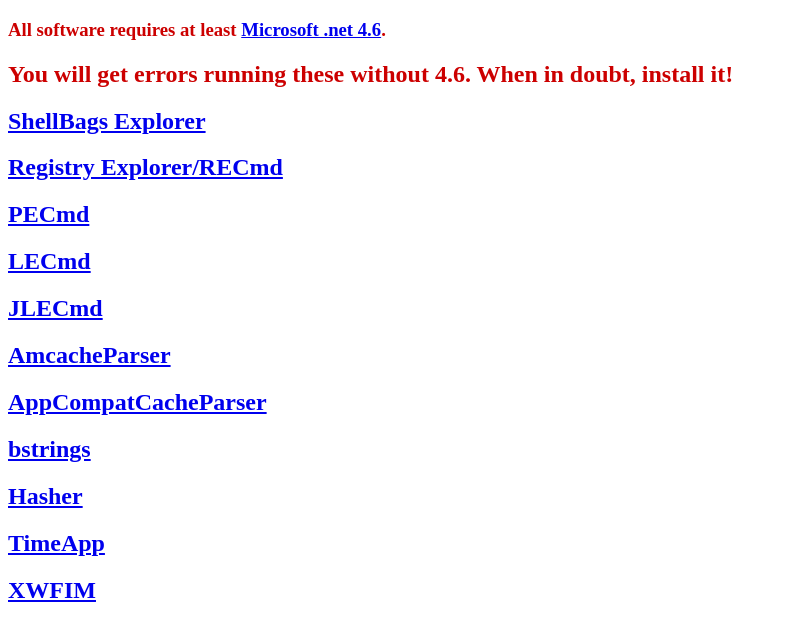
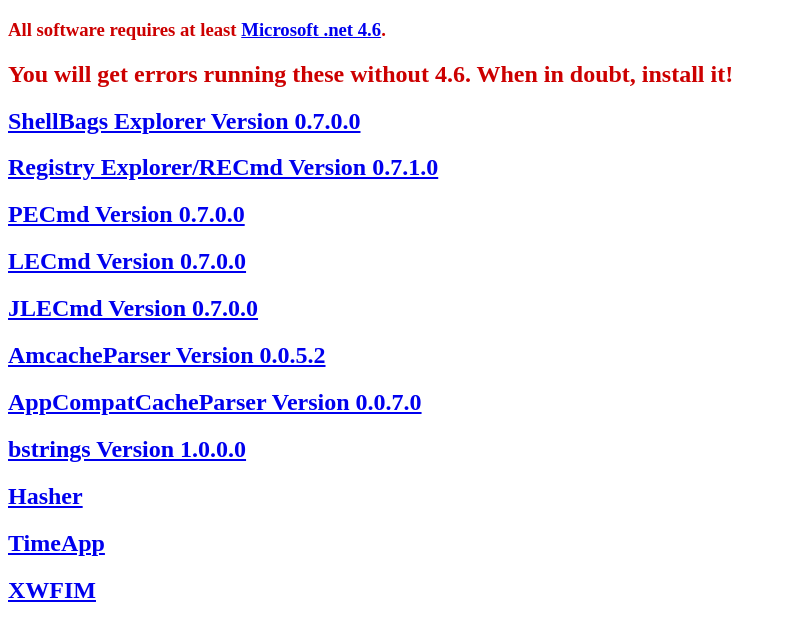
Before and after one commit to rathbuna/ericzimmerman.github.io, a plain HTML site: page index.html in a window 1280 px wide. Shown: the whole page, without its empty margins (0-786 px from the left). Drawn offline with Linux system fonts and the light colour scheme.

Commit message:
Add version numbers

```diff
--- a/index.html
+++ b/index.html
@@ -5,27 +5,27 @@
 <span style="color: #cc0000;"><b>All software requires at least <a href="https://www.microsoft.com/en-us/download/details.aspx?id=48137" target="_blank">Microsoft .net 4.6</a>.&nbsp;</b></span></h3>
 <h2><span style="color: #cc0000;"><b>You will get errors running these without 4.6. When in doubt, install it!</b></span></h2>
 
-<a href="http://ericzimmerman.github.io/Software/ShellBagsExplorer.zip"><h2>ShellBags Explorer</h2></a>
+<a href="http://ericzimmerman.github.io/Software/ShellBagsExplorer.zip"><h2>ShellBags Explorer Version 0.7.0.0</h2></a>
 
 
-<a href="http://ericzimmerman.github.io/Software/RegistryExplorer_RECmd.zip"><h2>Registry Explorer/RECmd</h2></a>
+<a href="http://ericzimmerman.github.io/Software/RegistryExplorer_RECmd.zip"><h2>Registry Explorer/RECmd Version 0.7.1.0</h2></a>
 
 
-<a href="http://ericzimmerman.github.io/Software/PECmd.zip"><h2>PECmd</h2></a>
+<a href="http://ericzimmerman.github.io/Software/PECmd.zip"><h2>PECmd Version 0.7.0.0</h2></a>
 
 
-<a href="http://ericzimmerman.github.io/Software/LECmd.zip"><h2>LECmd</h2></a>
+<a href="http://ericzimmerman.github.io/Software/LECmd.zip"><h2>LECmd Version 0.7.0.0</h2></a>
 
-<a href="http://ericzimmerman.github.io/Software/JLECmd.zip"><h2>JLECmd</h2></a>
+<a href="http://ericzimmerman.github.io/Software/JLECmd.zip"><h2>JLECmd Version 0.7.0.0</h2></a>
 
 
-<a href="http://ericzimmerman.github.io/Software/AmcacheParser.zip"><h2>AmcacheParser</h2></a>
+<a href="http://ericzimmerman.github.io/Software/AmcacheParser.zip"><h2>AmcacheParser Version 0.0.5.2</h2></a>
 
 
-<a href="http://ericzimmerman.github.io/Software/AppCompatCacheParser.zip"><h2>AppCompatCacheParser</h2></a>
+<a href="http://ericzimmerman.github.io/Software/AppCompatCacheParser.zip"><h2>AppCompatCacheParser Version 0.0.7.0</h2></a>
 
 
-<a href="http://ericzimmerman.github.io/Software/bstrings.zip"><h2>bstrings</h2></a>
+<a href="http://ericzimmerman.github.io/Software/bstrings.zip"><h2>bstrings Version 1.0.0.0</h2></a>
 
 
 <a href="http://ericzimmerman.github.io/Software/hasher.zip"><h2>Hasher</h2></a>
```
